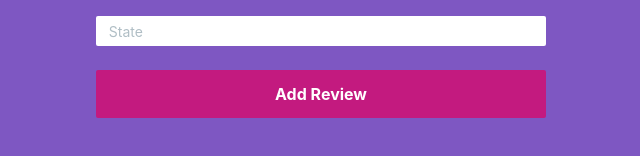
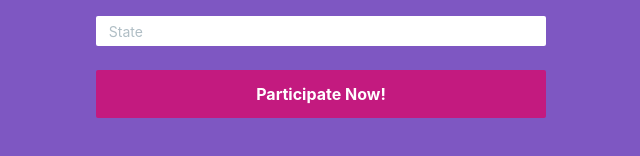
Before and after one commit to ranand16/rivizta, a Next.js app: page / in a window 1280 px wide. Shown: the part 588-744 px from the top of the page, without its empty margins (319-959 px from the left). Built offline with nearby package versions, Linux system fonts and the light colour scheme.

Commit message:
added changes for errro message

```diff
--- a/components/FormComponent/FormComponent.tsx
+++ b/components/FormComponent/FormComponent.tsx
@@ -5,6 +5,7 @@ import { useState } from 'react';
 import styles from './FormComponent.module.scss';
 import { generateDetailsApiRoute } from '../../config/ApiRoutes';
 import { BASE_SERVER_V1_API } from '../../config/Constants';
+import { ParticipateFormStrings } from './constants';
 
 function FormComponent() {
   const [firstname, setFirstname] = useState<string>("");
@@ -18,14 +19,17 @@ function FormComponent() {
   const [address, setAddress] = useState<string>("");
   const [state, setState] = useState<string>("");
   const [callingCode1, setCallingCode1] = useState<number>();
+  const [participating, setParticipating] = useState<boolean>(false);
+  const [error, setError] = useState<string|null>(null);
+
   // const [bio, setBio] = useState<string>("");
   // const [picture, setPicture] = useState<string>("");
   // const [username, setUsername] = useState<string>("");
   // const [dob, setDob] = useState<string>("");
 
   const handleSubmit = (e: React.FormEvent<HTMLFormElement>): void => {
+    setParticipating(true);
     e.preventDefault();
-    console.log(" :: ", name, " :: ");
     axios({
       method: 'post',
       baseURL: BASE_SERVER_V1_API,
@@ -37,9 +41,11 @@ function FormComponent() {
       }
     }).then(response => {
       console.log(response);
+      setParticipating(false);
     })
     .catch(error => {
-      console.log(error)
+      setError(error.response.data.errorDetails.ererrorMsg);
+      setParticipating(false);
     });
   }
 
@@ -161,9 +167,13 @@ function FormComponent() {
         <br/> */}
         <input
           type='submit'
-          value='Add Review'
+          value={participating ? ParticipateFormStrings.participatingBtnCTA: ParticipateFormStrings.participateBtnCTA }
+          disabled={participating}
         />
       </form>
+      {
+        error && <p>{error}</p>
+      }
     </section>
   )
 }
--- /dev/null
+++ b/components/FormComponent/constants.ts
@@ -0,0 +1,4 @@
+export const ParticipateFormStrings = {
+    participateBtnCTA: "Participate Now!",
+    participatingBtnCTA: "participating..."
+}
--- a/config/ApiRoutes.js
+++ b/config/ApiRoutes.js
@@ -1,4 +1,3 @@
-
 const generateDetailsApiRoute = () => `/lottery`;
 export {
     generateDetailsApiRoute
```
